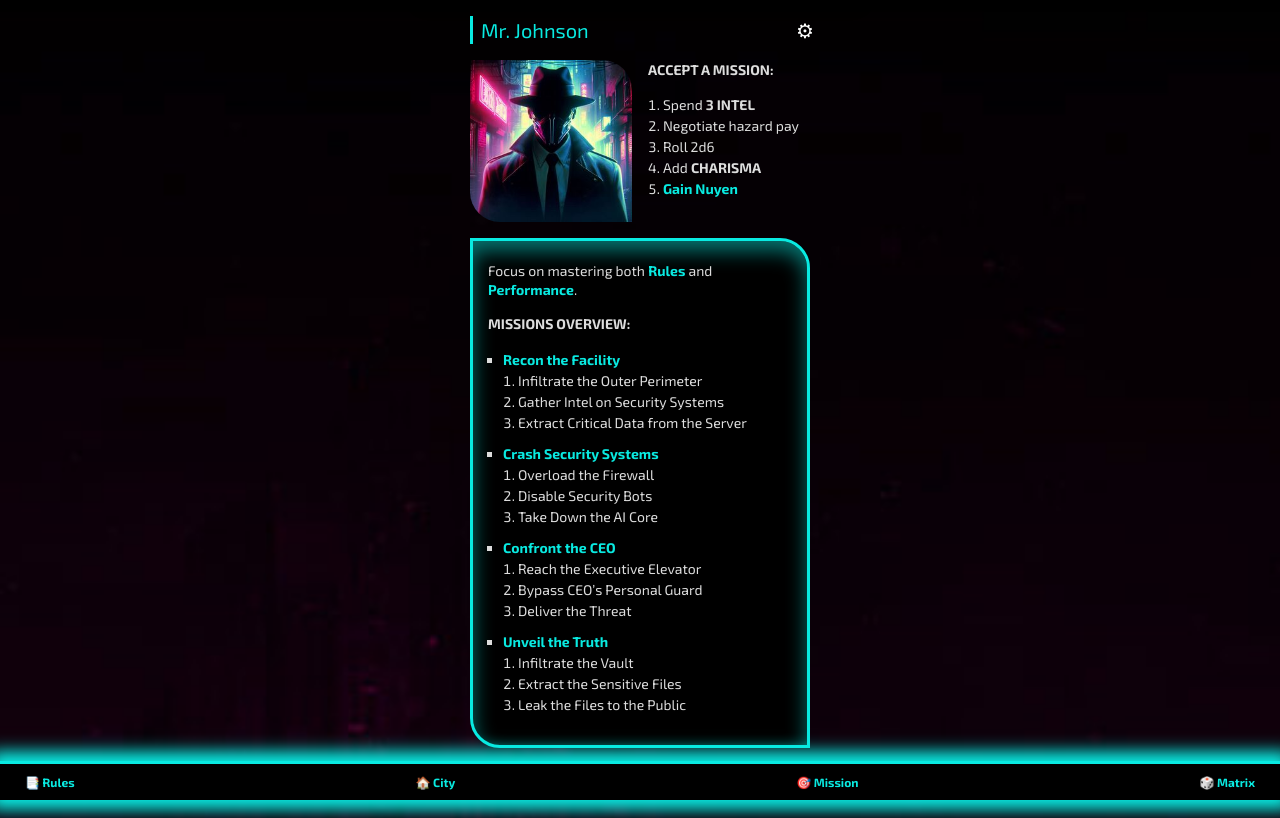
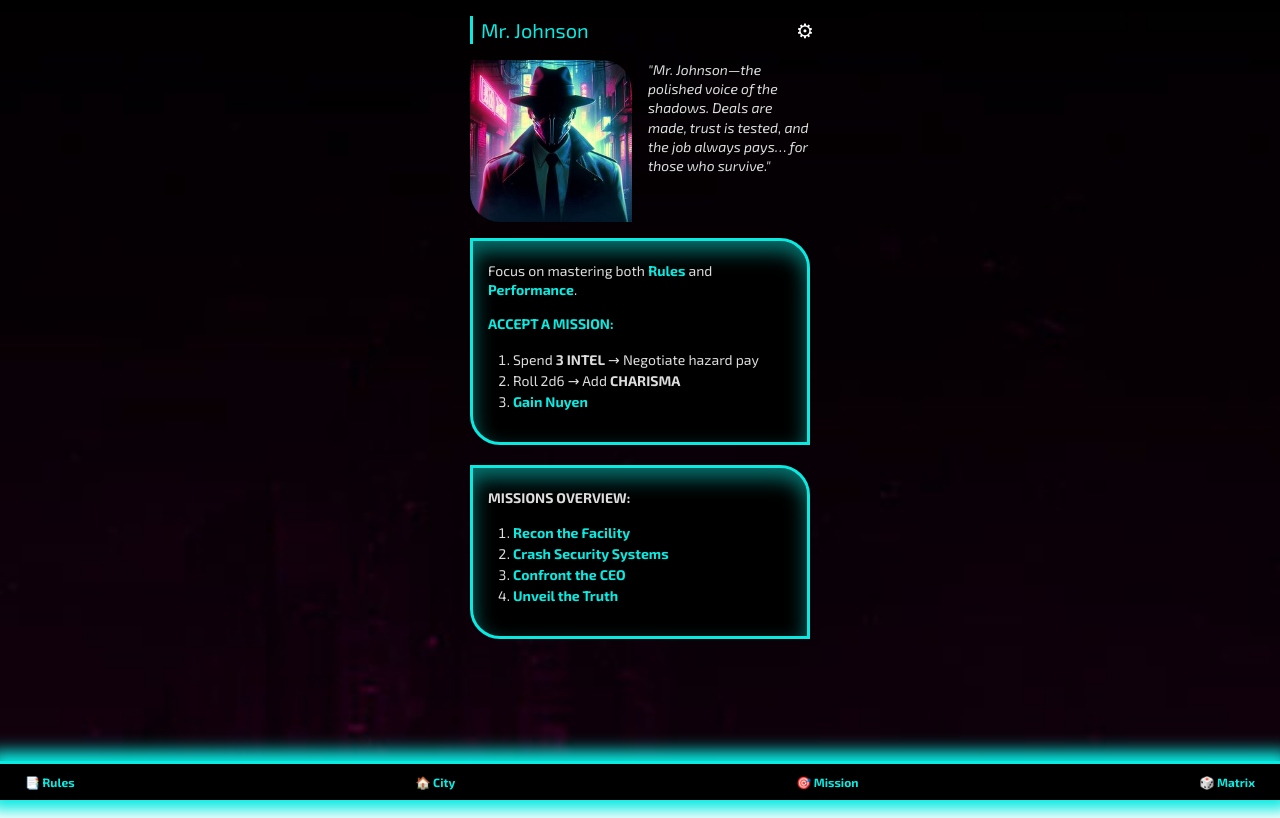
Before and after one commit to BroBuddy/shadowrun-neonhollow, a React (Vite) app: page /mission in a window 1280 px wide. Built offline with nearby package versions, Linux system fonts and the light colour scheme.

Commit message:
some balacing

```diff
--- a/src/feature/city/CityRouter.tsx
+++ b/src/feature/city/CityRouter.tsx
@@ -1,6 +1,5 @@
 import City from './pages/City'
 import CityDetail from './pages/CityDetail'
-import MegaCorp from './pages/MegaCorp'
 
 const CityRouter = [
     {
@@ -11,10 +10,6 @@ const CityRouter = [
                 element: <City />,
             },
             {
-                path: 'megacorp',
-                element: <MegaCorp />,
-            },
-            {
                 path: ':facilityTag',
                 element: <CityDetail />,
             },
--- a/src/feature/city/FacilityType.tsx
+++ b/src/feature/city/FacilityType.tsx
@@ -1,6 +1,7 @@
 type Facility = {
     tag: string
     title: string
+    description: string
     rollList: FacilityRoll[]
     actionList: FacilityAction[]
 }
--- a/src/feature/city/facilityData.ts
+++ b/src/feature/city/facilityData.ts
@@ -4,6 +4,8 @@ const facilityData: Facility[] = [
     {
         tag: 'neuralnexus',
         title: 'NeuralNexus',
+        description:
+            'The digital heart of NeonHollow, where minds merge with machines and the future pulses in streams of data.',
         rollList: [
             { roll: '2', text: 'System Anomaly', link: '/R471' },
             { roll: '3-4', text: 'Illegal Trial → +1 Heat' },
@@ -43,6 +45,8 @@ const facilityData: Facility[] = [
     {
         tag: 'patrolhub',
         title: 'PatrolHub',
+        description:
+            'The city`s watchful eye, where enforcers gather, drones launch, and order teeters on the edge of chaos.',
         rollList: [
             { roll: '2', text: 'Patrol Check', link: '/R472' },
             { roll: '3-4', text: 'Security Breach → +1 Heat' },
@@ -74,6 +78,8 @@ const facilityData: Facility[] = [
     {
         tag: 'biocare',
         title: 'BioCare',
+        description:
+            'Pioneers of life, healing the city’s wounds and unlocking the secrets of humanity — at a price.',
         rollList: [
             { roll: '2', text: 'Medical Malfunction', link: '/R473' },
             { roll: '3-4', text: 'Defiant Case → +1 Heat' },
@@ -113,6 +119,8 @@ const facilityData: Facility[] = [
     {
         tag: 'echogarden',
         title: 'EchoGarden',
+        description:
+            'A tranquil haven where whispers of the past bloom into vibrant memories, rooted in neon dreams.',
         rollList: [
             { roll: '2', text: 'Lost Data', link: '/R474' },
             { roll: '3-4', text: 'Plant Harvest → +1 Heat' },
@@ -152,6 +160,8 @@ const facilityData: Facility[] = [
     {
         tag: 'dreamsphere',
         title: 'DreamSphere',
+        description:
+            'An immersive realm where fantasies awaken and reality bends under layers of shimmering light.',
         rollList: [
             { roll: '2', text: 'Dream Glitch', link: '/R475' },
             { roll: '3-4', text: 'Shady Moves → +1 Heat' },
@@ -191,6 +201,8 @@ const facilityData: Facility[] = [
     {
         tag: 'hololounge',
         title: 'HoloLounge',
+        description:
+            'The city`s pulse made tangible — a kaleidoscope of holograms, music, and endless possibilities.',
         rollList: [
             { roll: '2', text: 'The Whisper Network', link: '/R476' },
             { roll: '3-4', text: 'Drunk and Disorderly → +1 Heat' },
@@ -230,6 +242,8 @@ const facilityData: Facility[] = [
     {
         tag: 'irongym',
         title: 'IronGym',
+        description:
+            '"Where sweat forges strength, and every clang of metal echoes the determination to rise above.',
         rollList: [
             { roll: '2', text: 'Unplanned Challenge', link: '/R477' },
             { roll: '3-4', text: 'Wrong Locker Room → +1 Heat' },
@@ -269,6 +283,8 @@ const facilityData: Facility[] = [
     {
         tag: 'zerozone',
         title: 'ZeroZone',
+        description:
+            'The epicenter of icy calm and calculated precision—a space where sharp minds outmatch the chaos.',
         rollList: [],
         actionList: [
             {
@@ -296,6 +312,8 @@ const facilityData: Facility[] = [
     {
         tag: 'smugglerden',
         title: 'SmugglerDen',
+        description:
+            'A shadowy refuge for the bold, where secrets are currency, and fortune favors the daring.',
         rollList: [
             { roll: '2', text: 'Smuggler’s Test', link: '/R478' },
             { roll: '3-4', text: 'Police Raid → +1 Heat' },
@@ -327,6 +345,8 @@ const facilityData: Facility[] = [
     {
         tag: 'safehouse',
         title: 'SafeHouse',
+        description:
+            'An impenetrable sanctuary where the world’s troubles melt away, leaving only peace and security.',
         rollList: [],
         actionList: [
             {
@@ -347,6 +367,23 @@ const facilityData: Facility[] = [
             },
         ],
     },
+    {
+        tag: 'megacorp',
+        title: 'MegaCorp',
+        description:
+            'A towering empire of ambition, where innovation meets dominance in the pursuit of global influence.',
+        rollList: [],
+        actionList: [
+            {
+                title: '🚀 Incite Rebellion:',
+                steps: [{ text: 'Spend 5 Reputation → +2 Heat' }],
+            },
+            {
+                title: '🚀 Propaganda Campaign:',
+                steps: [{ text: 'Pay 30.000 ¥ → +2 Heat' }],
+            },
+        ],
+    },
 ]
 
 const getFacilityByTag = (tagId: string): Facility => {
--- a/src/feature/city/pages/CityDetail.tsx
+++ b/src/feature/city/pages/CityDetail.tsx
@@ -33,7 +33,11 @@ function CityDetail() {
                         alt={facility.title}
                     />
                 </div>
-                <div className="flex-1 basis-1/2"></div>
+                <div className="flex-1 basis-1/2">
+                    <p>
+                        <em>"{facility.description}"</em>
+                    </p>
+                </div>
             </div>
 
             {facility.rollList.length >= 1 && (
--- a/src/feature/city/pages/MegaCorp.tsx
+++ /dev/null
@@ -1,48 +0,0 @@
-import Card from '@/components/Card'
-import Headline from '@/components/Headline'
-
-function MegaCorp() {
-    return (
-        <>
-            <Headline>MegaCorp</Headline>
-            <div className="flex gap-4 mb-4 mx-5">
-                <div className="flex-1 basis-1/2">
-                    <img src="/images/MegaCorp.jpg" alt="MegaCorp" />
-                </div>
-                <div className="flex-1 basis-1/2">
-                    <p>
-                        <strong>Rules:</strong>
-                    </p>
-                    <p>
-                        Rather than taking on a mission, you can choose one of
-                        these actions. Each action can only be used once.
-                    </p>
-                </div>
-            </div>
-
-            <Card>
-                <p>
-                    <strong className="highlight">🚀 Incite Rebellion:</strong>
-                </p>
-                <ul>
-                    <li>
-                        Spend <strong>5 Reputation</strong> &#8594; +3 Heat
-                    </li>
-                </ul>
-
-                <p>
-                    <strong className="highlight">
-                        🚀 Propaganda Campaign:
-                    </strong>
-                </p>
-                <ul>
-                    <li>
-                        Pay <strong>30.000 ¥</strong> &#8594; +3 Heat
-                    </li>
-                </ul>
-            </Card>
-        </>
-    )
-}
-
-export default MegaCorp
--- a/src/feature/mission/pages/Mission.tsx
+++ b/src/feature/mission/pages/Mission.tsx
@@ -12,21 +12,12 @@ function Mission() {
                 </div>
                 <div className="flex-1 basis-1/2">
                     <p>
-                        <strong>Accept a mission:</strong>
+                        <em>
+                            "Mr. Johnson—the polished voice of the shadows.
+                            Deals are made, trust is tested, and the job always
+                            pays… for those who survive."
+                        </em>
                     </p>
-                    <ol>
-                        <li>
-                            Spend <strong>3 Intel</strong>
-                        </li>
-                        <li>Negotiate hazard pay</li>
-                        <li>Roll 2d6</li>
-                        <li>
-                            Add <strong>Charisma</strong>
-                        </li>
-                        <li>
-                            <Link to="/resource/R303">Gain Nuyen</Link>
-                        </li>
-                    </ol>
                 </div>
             </div>
 
@@ -37,42 +28,40 @@ function Mission() {
                     <Link to="/mission/performance">Performance</Link>.
                 </p>
                 <p>
+                    <strong className="highlight">Accept a mission:</strong>
+                </p>
+                <ol className="list-margin">
+                    <li>
+                        Spend <strong>3 Intel</strong> &#8594; Negotiate hazard
+                        pay
+                    </li>
+                    <li>
+                        Roll 2d6 &#8594; Add <strong>Charisma</strong>
+                    </li>
+                    <li>
+                        <Link to="/resource/R303">Gain Nuyen</Link>
+                    </li>
+                </ol>
+            </Card>
+
+            <Card>
+                <p>
                     <strong>Missions Overview:</strong>
                 </p>
-                <ul>
+                <ol className="list-margin">
                     <li>
                         <Link to="/mission/R610">Recon the Facility</Link>
-                        <ol>
-                            <li>Infiltrate the Outer Perimeter</li>
-                            <li>Gather Intel on Security Systems</li>
-                            <li>Extract Critical Data from the Server</li>
-                        </ol>
                     </li>
                     <li>
                         <Link to="/mission/R620">Crash Security Systems</Link>
-                        <ol>
-                            <li>Overload the Firewall</li>
-                            <li>Disable Security Bots</li>
-                            <li>Take Down the AI Core</li>
-                        </ol>
                     </li>
                     <li>
                         <Link to="/mission/R630">Confront the CEO</Link>
-                        <ol>
-                            <li>Reach the Executive Elevator</li>
-                            <li>Bypass CEO’s Personal Guard</li>
-                            <li>Deliver the Threat</li>
-                        </ol>
                     </li>
                     <li>
                         <Link to="/mission/R640">Unveil the Truth</Link>
-                        <ol>
-                            <li>Infiltrate the Vault</li>
-                            <li>Extract the Sensitive Files</li>
-                            <li>Leak the Files to the Public</li>
-                        </ol>
                     </li>
-                </ul>
+                </ol>
             </Card>
         </>
     )
--- a/src/feature/resource/pages/ResourceDetail.tsx
+++ b/src/feature/resource/pages/ResourceDetail.tsx
@@ -36,9 +36,14 @@ function ResourceDetail() {
                                     → {roll.result}
                                 </p>
                                 <ul className="list-margin">
-                                    {roll.effects.map((effect, effectIndex) => (
-                                        <li key={effectIndex}>{effect}</li>
-                                    ))}
+                                    {roll.effects.map(
+                                        (
+                                            effect: string,
+                                            effectIndex: number
+                                        ) => (
+                                            <li key={effectIndex}>{effect}</li>
+                                        )
+                                    )}
                                 </ul>
                             </div>
                         )
```
